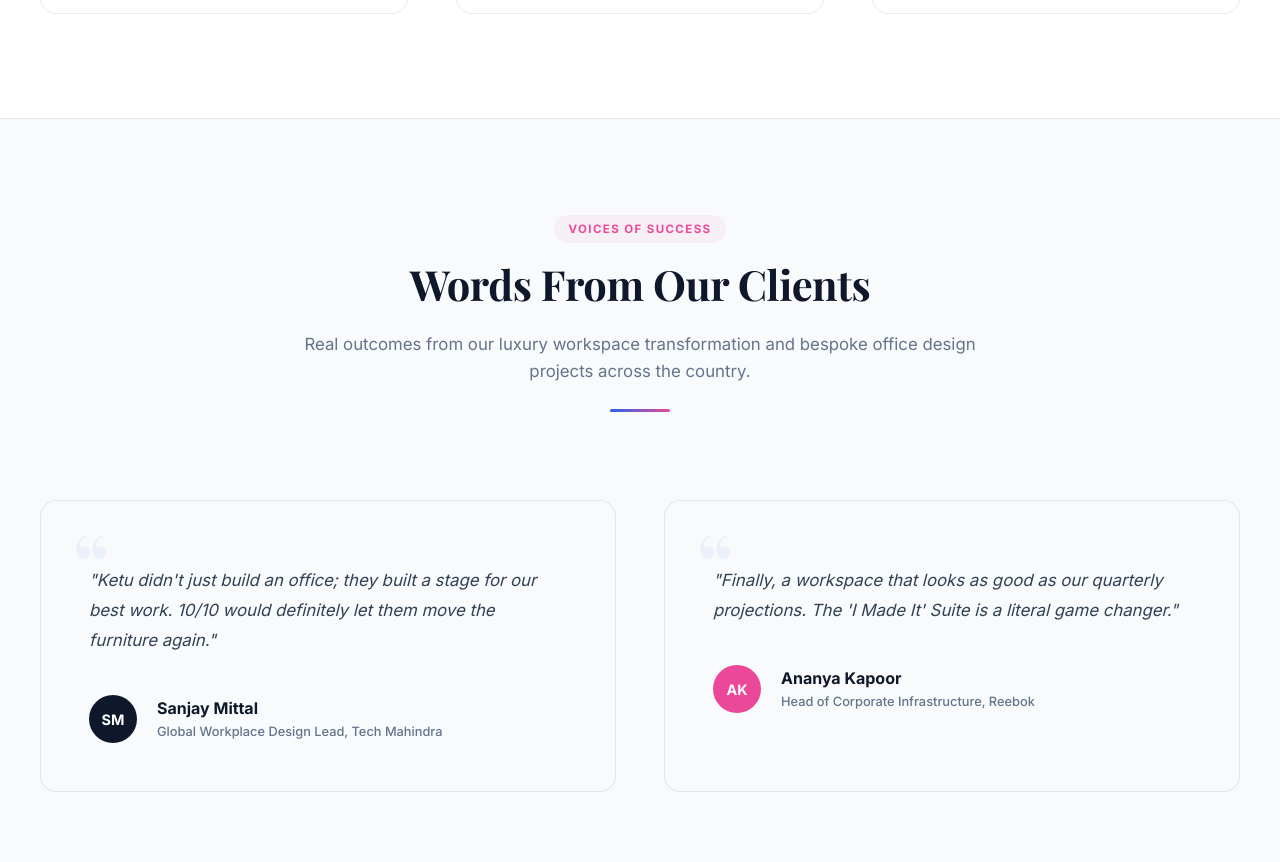
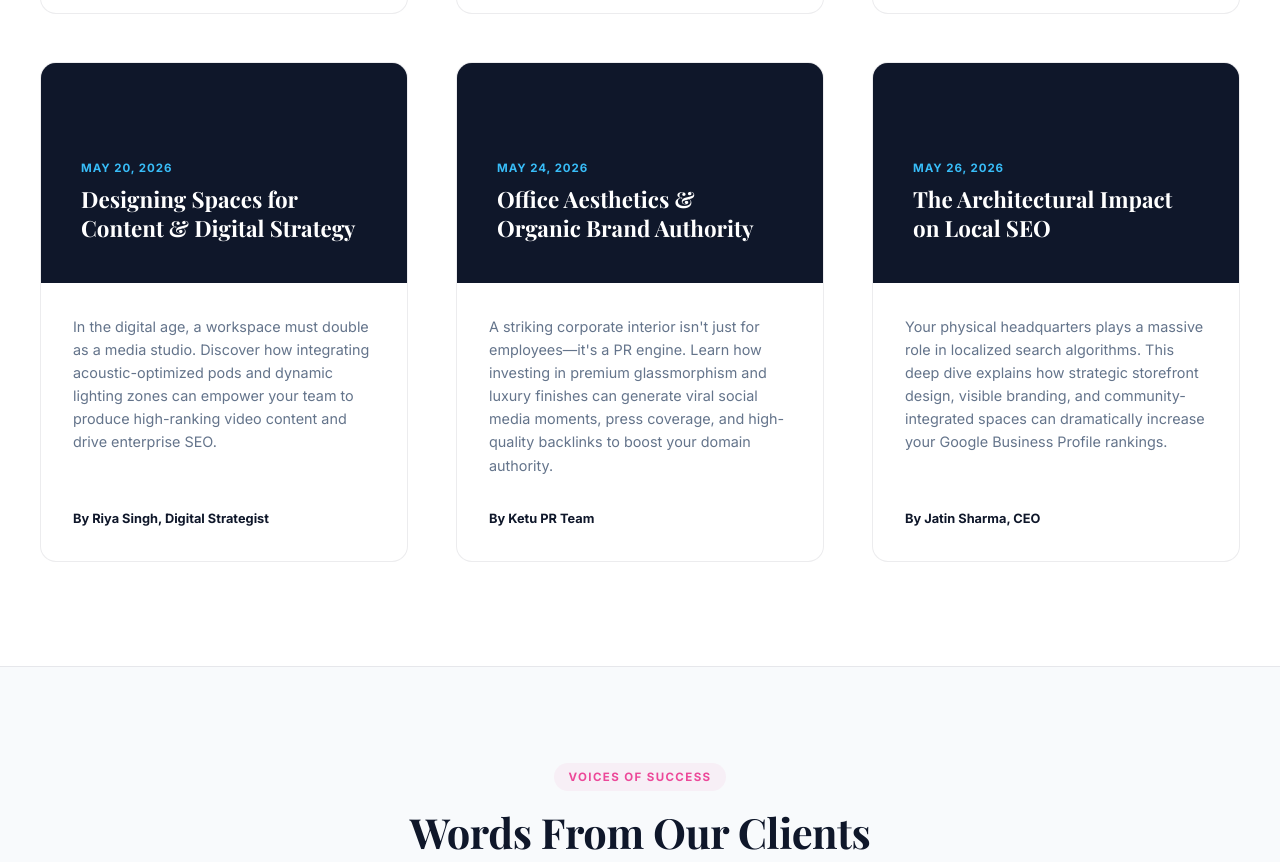
Before and after one commit to vinayakawasthi24/ketudesign, a plain HTML site: page insights.html in a window 1280 px wide. Shown: the part 1413-2275 px from the top of the page. Drawn offline with nearby package versions, Linux system fonts and the light colour scheme; a web font is replaced by a local one.

Commit message:
Update insights.html

```diff
--- a/insights.html
+++ b/insights.html
@@ -43,7 +43,7 @@
         </div>
     </header>
 
-    <!-- Insights Articles Section -->
+   <!-- Insights Articles Section -->
     <section class="page-section">
         <div class="page-container-large">
             <div class="section-header" style="padding-top: 0; margin-bottom: 2rem;">
@@ -92,6 +92,48 @@
                             While open planning boosts initial visual communication, it can severely degrade private focus. This research paper outlines custom modular soundproof pods and glassmorphic quiet cells to give your firm the ultimate balance of privacy and synergy.
                         </p>
                         <span class="insight-author">By Ketu Spatial Lab</span>
+                    </div>
+                </div>
+
+                <!-- Article 4 -->
+                <div class="insight-card">
+                    <div class="insight-card-header">
+                        <span class="insight-date">May 20, 2026</span>
+                        <h3>Designing Spaces for Content & Digital Strategy</h3>
+                    </div>
+                    <div class="insight-card-body">
+                        <p>
+                            In the digital age, a workspace must double as a media studio. Discover how integrating acoustic-optimized pods and dynamic lighting zones can empower your team to produce high-ranking video content and drive enterprise SEO.
+                        </p>
+                        <span class="insight-author">By Riya Singh, Digital Strategist</span>
+                    </div>
+                </div>
+
+                <!-- Article 5 -->
+                <div class="insight-card">
+                    <div class="insight-card-header">
+                        <span class="insight-date">May 24, 2026</span>
+                        <h3>Office Aesthetics & Organic Brand Authority</h3>
+                    </div>
+                    <div class="insight-card-body">
+                        <p>
+                            A striking corporate interior isn't just for employees—it's a PR engine. Learn how investing in premium glassmorphism and luxury finishes can generate viral social media moments, press coverage, and high-quality backlinks to boost your domain authority.
+                        </p>
+                        <span class="insight-author">By Ketu PR Team</span>
+                    </div>
+                </div>
+
+                <!-- Article 6 -->
+                <div class="insight-card">
+                    <div class="insight-card-header">
+                        <span class="insight-date">May 26, 2026</span>
+                        <h3>The Architectural Impact on Local SEO</h3>
+                    </div>
+                    <div class="insight-card-body">
+                        <p>
+                            Your physical headquarters plays a massive role in localized search algorithms. This deep dive explains how strategic storefront design, visible branding, and community-integrated spaces can dramatically increase your Google Business Profile rankings.
+                        </p>
+                        <span class="insight-author">By Jatin Sharma, CEO</span>
                     </div>
                 </div>
             </div>
```
